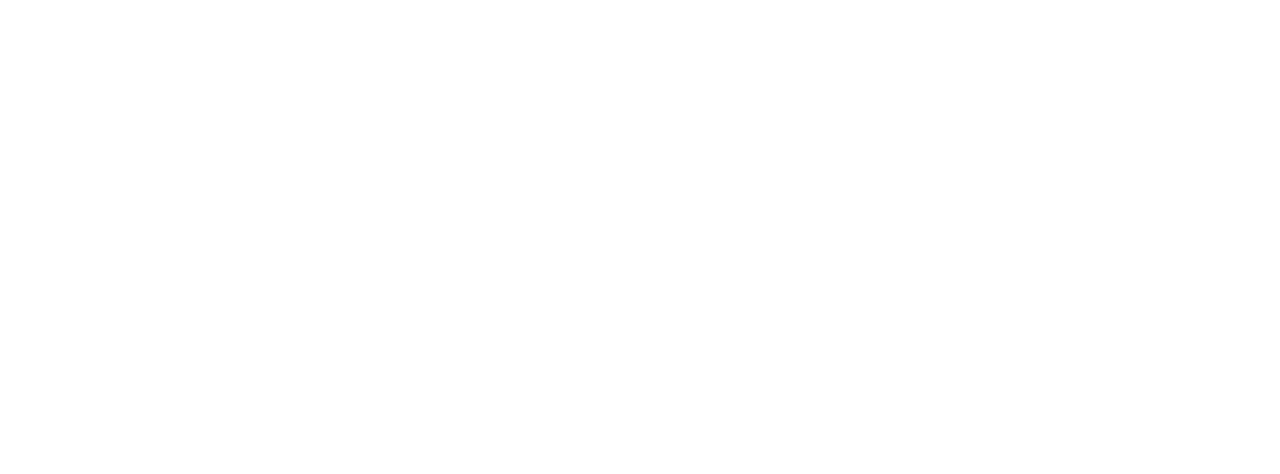
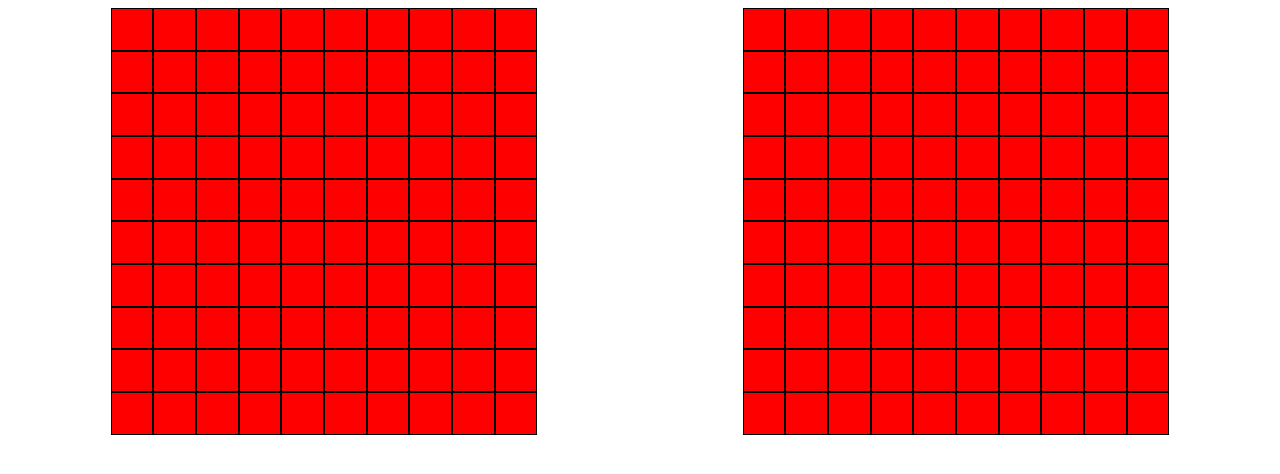
Before and after one commit to AlecBongard/battleship, a website: page dist/index.html in a window 1280 px wide. Drawn offline with Linux system fonts and the light colour scheme.

Commit message:
Add test styling to map and board

```diff
--- a/src/DOMUpdate.js
+++ b/src/DOMUpdate.js
@@ -3,6 +3,7 @@ const map = document.querySelector(".map");
 const ownBoard = document.querySelector(".own-board");
 
 const update = () => {
+  // generated from scratch, but will later use board and map from gameboard and player
   function drawBoard() {
     for (let i = 0; i < 100; i += 1) {
       const square = document.createElement("div");
@@ -25,7 +26,7 @@ const update = () => {
 
       square.setAttribute("data-boardcoord", `[${row}, ${col}]`);
 
-      map.appendChild(square);
+      ownBoard.appendChild(square);
     }
   }
 
--- a/src/game.js
+++ b/src/game.js
@@ -2,6 +2,4 @@ const ship = require("./ships");
 const gameboard = require("./gameboard");
 const player = require("./player");
 
-(function gameLoop() {
-
-})();
+(function gameLoop() {})();
--- a/src/style.css
+++ b/src/style.css
@@ -1,9 +1,46 @@
+:root {
+  --view-size: calc(100vw / 3);
+  --square-size: calc(var(--view-size) / 10);
+}
+
 .test {
   height: 50px;
   width: 50px;
   background-color: red;
 }
 
-.board{
+.board {
+  display: flex;
+  justify-content: space-around;
+  width: 100%;
+}
 
+.map {
+  height: var(--view-size);
+  width: var(--view-size);
+  display: flex;
+  flex-wrap: wrap;
 }
+
+.map-square {
+  box-sizing: border-box;
+  height: var(--square-size);
+  width: var(--square-size);
+  border: 1px solid black;
+  background-color: red;
+}
+
+.own-board {
+  height: var(--view-size);
+  width: var(--view-size);
+  display: flex;
+  flex-wrap: wrap;
+}
+
+.board-square {
+  box-sizing: border-box;
+  height: var(--square-size);
+  width: var(--square-size);
+  border: 1px solid black;
+  background-color: red;
+}
```
Also changed, not shown: dist/main.js.
